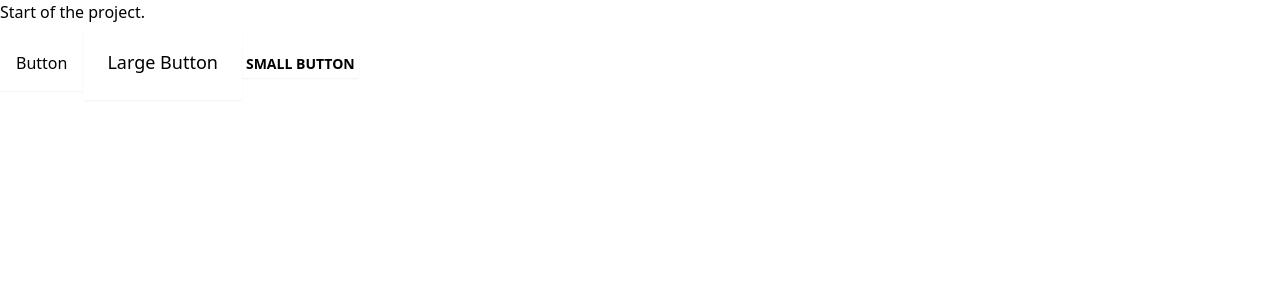
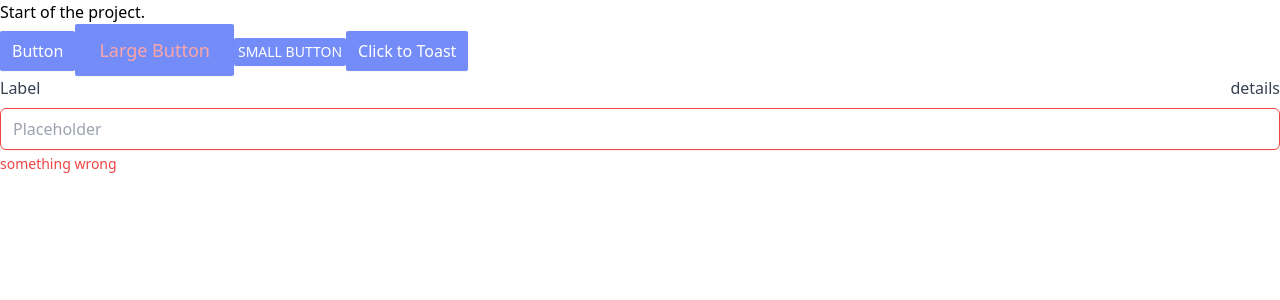
Before and after one commit to kennyrogers330/Emergency-Social-Network-ESN-, a React (Create React App) app in the folder frontend/: page /dashboard in a window 1280 px wide. Shown: the top 300 px of the page. Built offline with nearby package versions, Linux system fonts and the light colour scheme.

Commit message:
add Button and Input components

```diff
--- a/frontend/src/App.js
+++ b/frontend/src/App.js
@@ -2,9 +2,11 @@ import { BrowserRouter, Navigate, Route, Routes } from 'react-router-dom';
 import Dashboard from './pages/Dashboard.jsx';
 import Login from './pages/Login.jsx';
 import PageNotFound from './pages/PageNotFound.jsx';
+import { Toaster } from 'react-hot-toast';
 
 function App() {
   return (
+    <>
       <BrowserRouter>
         <Routes>
           <Route index element={<Navigate replace to="dashboard" />} />
@@ -13,6 +15,19 @@ function App() {
           <Route path="*" element={<PageNotFound />} />
         </Routes>
       </BrowserRouter>
+      <Toaster
+        position="top-center"
+        toastOptions={{
+          success: {
+            duration: 3000,
+          },
+          error: {
+            duration: 5000,
+          },
+          className: 'text-base max-w-md py-4 px-6 bg-gray-50 text-gray-700',
+        }}
+      />
+    </>
   );
 }
 
--- a/frontend/src/components/Button.jsx
+++ b/frontend/src/components/Button.jsx
@@ -2,9 +2,9 @@ import React from 'react';
 import PropTypes from 'prop-types';
 
 const sizeClasses = {
-  small: 'text-sm p-1 uppercase font-semibold text-center',
-  medium: 'text-base p-4 font-medium',
-  large: 'text-lg p-6 font-medium',
+  small: 'text-sm p-1 uppercase text-center',
+  medium: 'text-base px-3 py-2 font-medium',
+  large: 'text-lg px-6 py-3 font-medium',
 };
 
 const Button = ({
@@ -13,37 +13,35 @@ const Button = ({
   backgroundColor,
   textColor,
   hoverBackgroundColor,
+  className,
   ...props
 }) => {
-  const buttonClasses = `rounded-sm shadow-sm ${sizeClasses[size]}`;
-  const style = {
-    backgroundColor,
-    color: textColor,
-    ...(hoverBackgroundColor
-      ? { ':hover': { backgroundColor: hoverBackgroundColor } }
-      : {}),
-  };
+  let buttonClasses = `rounded-sm shadow-sm ${sizeClasses[size]} ${backgroundColor} ${textColor} ${className}`;
+  if (hoverBackgroundColor) {
+    buttonClasses += ` hover:${hoverBackgroundColor}`;
+  }
+
   return (
-    <button className={buttonClasses} style={style} {...props}>
+    <button className={buttonClasses} {...props}>
       {children}
     </button>
   );
 };
 
-// Define propTypes
 Button.propTypes = {
   children: PropTypes.node.isRequired,
   size: PropTypes.oneOf(['small', 'medium', 'large']),
   backgroundColor: PropTypes.string,
   textColor: PropTypes.string,
   hoverBackgroundColor: PropTypes.string,
+  className: PropTypes.string,
 };
 
-// Define defaultProps
 Button.defaultProps = {
   size: 'medium',
-  backgroundColor: 'bg-blue-500',
+  backgroundColor: 'bg-colorBluePrimary',
   textColor: 'text-white',
+  className: '',
 };
 
 export default Button;
--- a/frontend/src/components/Input.jsx
+++ b/frontend/src/components/Input.jsx
@@ -0,0 +1,36 @@
+/* eslint-disable react/prop-types */
+import React from 'react';
+
+const Input = ({
+  label,
+  placeholder,
+  details,
+  description,
+  error,
+  completed,
+  disabled,
+  className,
+  ...props
+}) => {
+  const inputClasses = `border px-3 py-2 rounded-md shadow-sm placeholder-gray-400
+    ${error ? 'border-red-500' : 'border-gray-300'}
+    ${completed ? 'bg-green-50' : 'bg-white'}
+    ${disabled ? 'bg-gray-100 text-gray-500 cursor-not-allowed' : ''}
+    ${className}`;
+  return (
+    <div className="flex flex-col mb-4">
+      <div className="flex justify-between">
+        {label && <label className="mb-2 text-gray-700">{label}</label>}
+        {details && <label className="mb-2 text-gray-700">{details}</label>}
+      </div>
+
+      <input className={inputClasses} placeholder={placeholder} {...props} />
+      {description && !error && (
+        <p className="mt-1 text-sm text-gray-500">{description}</p>
+      )}
+      {error && <p className="mt-1 text-sm text-red-500">{error}</p>}
+    </div>
+  );
+};
+
+export default Input;
--- a/frontend/src/pages/Dashboard.jsx
+++ b/frontend/src/pages/Dashboard.jsx
@@ -1,16 +1,30 @@
+import { toast } from 'react-hot-toast';
 import Button from './../components/Button.jsx';
+import Input from './../components/Input.jsx';
+
+const notify = () => toast.error('Here is a toaster');
 
 function Dashboard() {
   return (
     <>
       <h1>Start of the project.</h1>
       <Button>Button</Button>
-      <Button variation="secondary" size="large">
+      <Button
+        size="large"
+        backgroundColor={`bg-colorBluePrimary`}
+        hoverBackgroundColor={`bg-red-100`}
+        textColor={`text-red-300`}
+      >
         Large Button
       </Button>
-      <Button variation="danger" size="small">
-        Small Button
-      </Button>
+      <Button size="small">Small Button</Button>
+      <Button onClick={notify}>Click to Toast</Button>
+      <Input
+        label="Label"
+        details="details"
+        placeholder="Placeholder"
+        error="something wrong"
+      />
     </>
   );
 }
```
Lines whose indentation alone changed are shown as unchanged.
